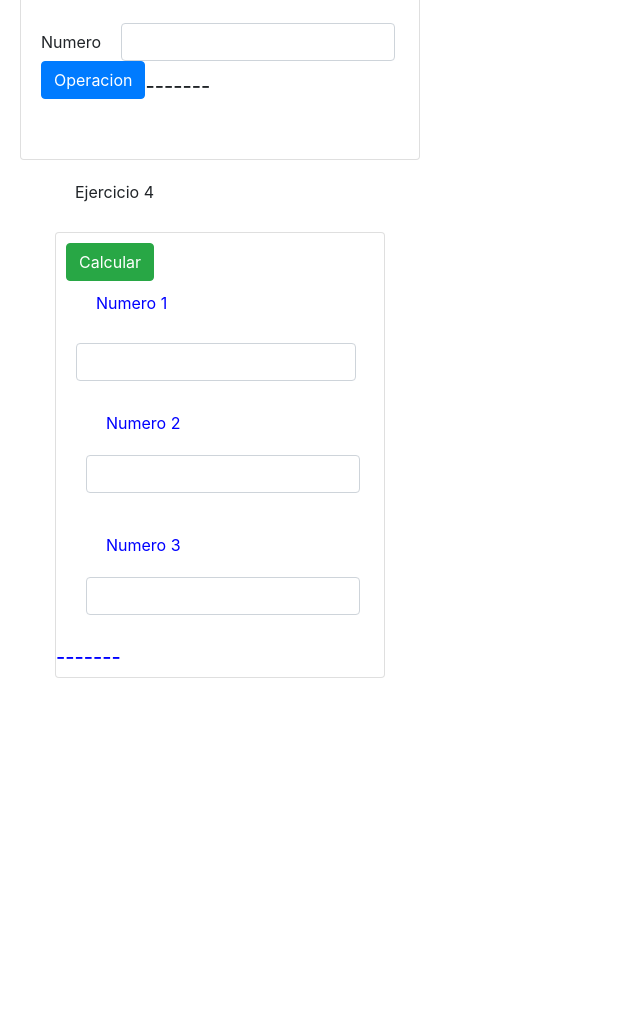
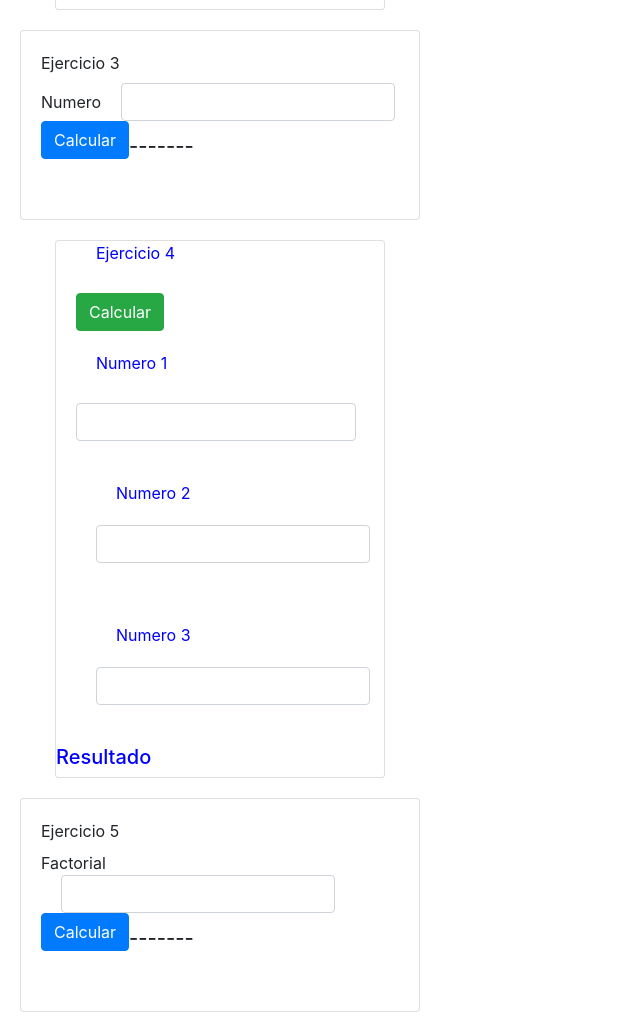
Before and after one commit to mateo022/TallerJS, a website built with webpack: page src/index.html in a window 1280 px wide. Shown: the part 736-1768 px from the top of the page, without its empty margins (0-640 px from the left). Before the commit the page ends 1434 px from the top, so only its background shows below. Built offline with nearby package versions, Linux system fonts and the light colour scheme.

Commit message:
Ejercicio5

```diff
--- a/src/index.html
+++ b/src/index.html
@@ -52,14 +52,15 @@
         </div>
     </div>
     <div class="ejercicio3">
+    </div>
     <div class="my-card card">
+        <div class="card-body">
             <label for="">Ejercicio 3</label>
-            <div class="card-body">
             <div class="form-inline">
                 <label for=""> Numero</label>
                 <input type="text" class="form-control" id="number">
                 <div class="form-inline">
-                        <button class="btn btn-primary" onclick="show()">Operacion</button>
+                    <button class="btn btn-primary" onclick="show()">Calcular</button>
                 </div>
                 <div>
 
@@ -73,8 +74,9 @@
     <div class="ejercicio4">
 
         <div class="container">
+            <div class="card">
                 <label for="">Ejercicio 4</label>
-            <div class="card">
+
                 <div class="form-inline">
                     <button class="btn btn-success" onclick="calcular()"> Calcular</button>
 
@@ -91,17 +93,36 @@
                     <label for="">Numero 3</label>
                     <input type="text" class="form-control" id="num3">
                 </div>
-                <h5 id="resultado1" class="">-------</h5>
+                <h5 id="resultado1" class="">Resultado </h5>
             </div>
         </div>
     </div>
+    <div class="ejercicio5">
+        <div class="my-card card">
+            <div class="card-body">
+                <label for="">Ejercicio 5</label>
+                <div class="form-inline">
+                    <label for=""> Factorial</label>
+                    <input type="text" class="form-control" id="numb">
+                    <div class="form-inline">
+                        <button class="btn btn-primary" onclick="factorial()">Calcular</button>
+                    </div>
+                    <div>
+
+                        <h5 id="result5"> ------- </h5>
+                    </div>
+                </div>
+            </div>
+        </div>
+    </div>
+
 </body>
 
 </html>
 <script>
-    const inputNumberOne = document.getElementById("numberOne");
-    const inputNumberTwo = document.getElementById("numberTwo");
-    const h5Result = document.getElementById("result");
+    const inputNumberOne = document.getElementById("numberOne ");
+    const inputNumberTwo = document.getElementById("numberTwo ");
+    const h5Result = document.getElementById("result ");
 
     function calculate() {
         const n1 = parseInt(inputNumberOne.value);
@@ -118,21 +139,21 @@
     }
 
     function onError() {
-        h5Result.innerHTML = "ingrese datos validos";
-        h5Result.classList.add("text-danger");
+        h5Result.innerHTML = "ingrese datos validos ";
+        h5Result.classList.add("text-danger ");
     }
 
     function onSuccess(n1, n2) {
         h5Result.innerHTML = add(n1, n2);
-        h5Result.classList.remove("text-danger");
+        h5Result.classList.remove("text-danger ");
     }
 
     function add(n1, n2) {
         return n1 + n2;
     }
     /*Ejercicio 2 edades*/
-    const edad = document.getElementById("Edad");
-    const message = document.getElementById("ejer2");
+    const edad = document.getElementById("Edad ");
+    const message = document.getElementById("ejer2 ");
 
     function main() {
 
@@ -147,8 +168,8 @@
 
     function error() {
 
-        message.innerHTML = "Ingrese datos validos";
-        message.classList.add("text-danger");
+        message.innerHTML = "Ingrese datos validos ";
+        message.classList.add("text-danger ");
     }
 
     function evaluate(edad) {
@@ -161,21 +182,21 @@
     }
 
     function mayor(edad) {
-        message.classList.remove("text-danger");
+        message.classList.remove("text-danger ");
         message.innerHTML = ` ${edad},  años es mayor de edad`;
-        message.classList.add("text-success");
+        message.classList.add("text-success ");
     }
 
     function menor(edad) {
-        message.classList.remove("text-danger");
+        message.classList.remove("text-danger ");
         message.innerHTML = ` ${edad}, años es menor de edad`;
-        message.classList.add("text-info");
+        message.classList.add("text-info ");
 
     }
     /*Ejercicio 3 , impares y pares*/
 
-    const par = document.getElementById("number");
-    const resultado = document.getElementById("ejer3");
+    const par = document.getElementById("number ");
+    const resultado = document.getElementById("ejer3 ");
 
     function show() {
         const n = parseInt(par.value);
@@ -204,10 +225,10 @@
 
     }
     /*ejercicio4*/
-    const number1 = document.getElementById("num1");
-    const number2 = document.getElementById("num2");
-    const number3 = document.getElementById("num3");
-    const resultado1 = document.getElementById("resultado1");
+    const number1 = document.getElementById("num1 ");
+    const number2 = document.getElementById("num2 ");
+    const number3 = document.getElementById("num3 ");
+    const resultado1 = document.getElementById("resultado1 ");
 
     function calcular() {
         const n1 = parseInt(number1.value);
@@ -223,15 +244,15 @@
 
     function validation(n1, n2, n3) {
 
-        resultado1.classList.add("text-danger");
+        resultado1.classList.add("text-danger ");
 
         if (!n1) {
 
-            resultado1.innerHTML = "  "
+            resultado1.innerHTML = " "
 
         } else if (!n2) {
 
-            resultado1.innerHTML = "  "
+            resultado1.innerHTML = " "
         } else if (!n3) {
             resultado1.innerHTML = " "
         }
@@ -239,7 +260,7 @@
 
     function Nmayor(n1, n2, n3) {
 
-        resultado1.classList.remove("text-danger");
+        resultado1.classList.remove("text-danger ");
 
         let mayor = 0;
 
@@ -251,7 +272,19 @@
             mayor = n3
         }
         resultado1.innerHTML = `Numero mayor es: ${mayor}`;
-        resultado1.classList.add("text-success");
+        resultado1.classList.add("text-success ");
 
     }
+    /*ejercicio5*/
+    const numb = document.getElementById("numb");
+    const resultado5 = document.getElementById("result5 ");
+
+    function factorial() {
+        let nb = parseInt(numb.value)
+        let total = 1;
+        for (i = 1; i <= nb; i++) {
+            total = total * i;
+        }
+        result5.innerHTML = `${total}`;
+    }
 </script>
--- a/src/styles/home.scss
+++ b/src/styles/home.scss
@@ -58,7 +58,7 @@
     }
     max-width :400px;
     .form-inline {
-        margin: 10px;
+        margin: 20px;
     }
     .form-control {
         margin-left: 20px;
```
Also changed, not shown: README.md. Lines whose indentation alone changed are shown as unchanged.
